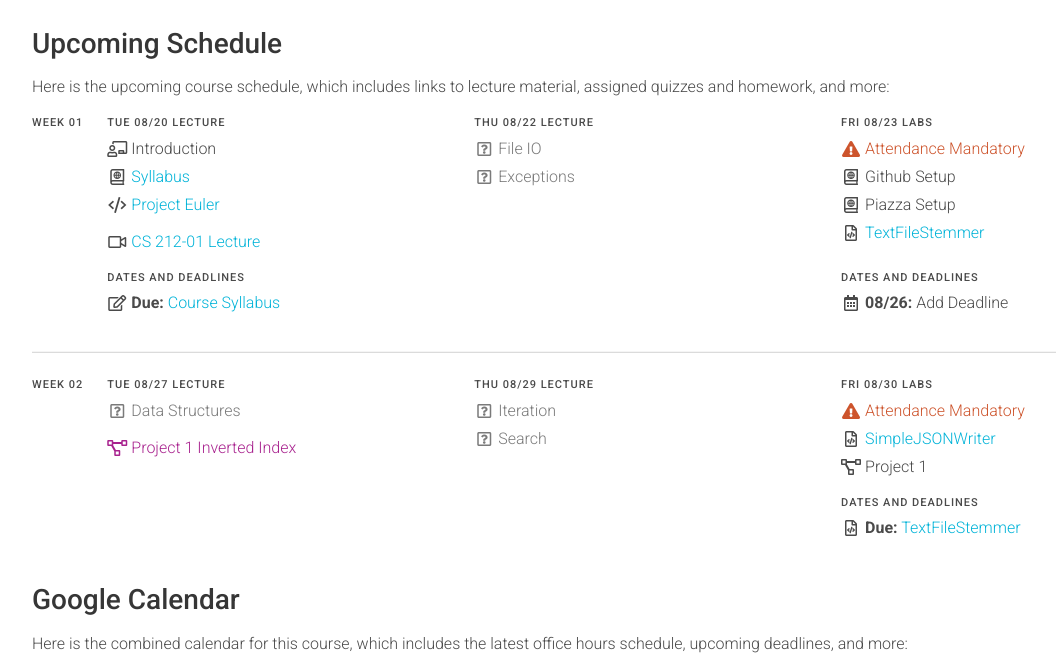
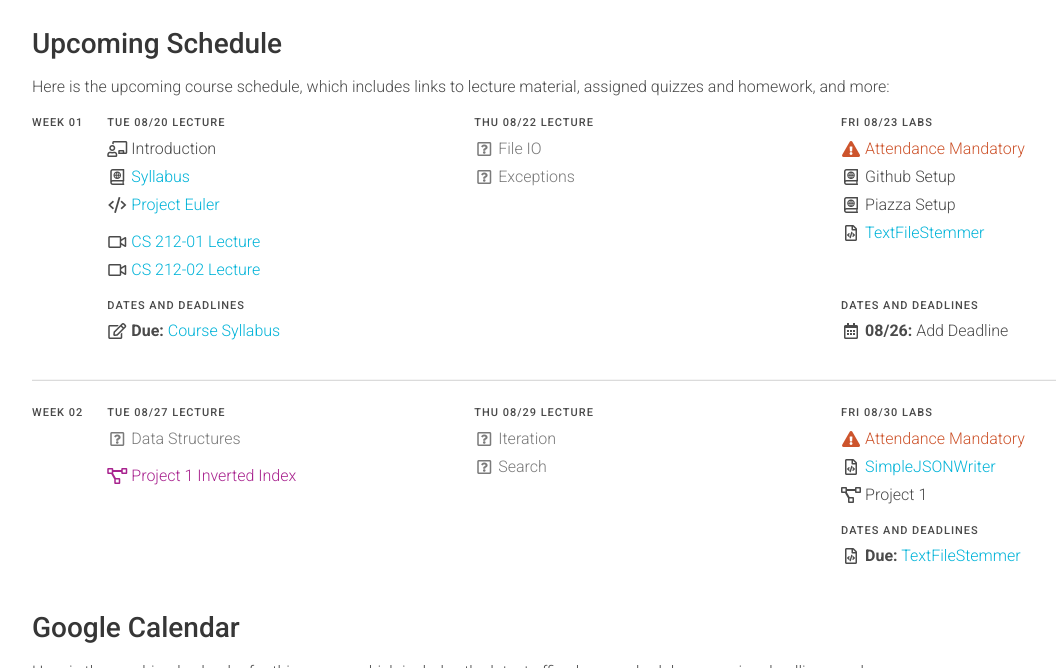
Before and after one commit to usf-cs212-spring2020/usf-cs212-spring2020.github.io, a Jekyll site: the page built from index.md, in a window 1280 px wide and 900 px high, scrolled down 518 px, cut to the strip 0-668 px from the top of the window. Shown: the whole strip, without its empty margins (32-1088 px from the left). Built offline with Jekyll 4.4.1, drawn with Linux system fonts in a browser that asks for light colours.

```diff
--- a/_data/schedule.yml
+++ b/_data/schedule.yml
@@ -155,7 +155,9 @@ weeks:
           text: 'CS 212-01 Lecture'
           link: 'https://usfca.zoom.us/recording/share/8XdBBqw55CndKpkmJAix-BTSmeZ4iiVSUvxFrRR6VLqwIumekTziMw'
           bump: true
-
+        - icon: *icon_video
+          text: 'CS 212-02 Lecture'
+          link: 'https://usfca.zoom.us/recording/share/ENvMeWdwTeB6D3aOBgT3pvTvts62Jx_7t17oNnKv1bSwIumekTziMw'
 
       dates:
         - icon: *icon_quiz
```
